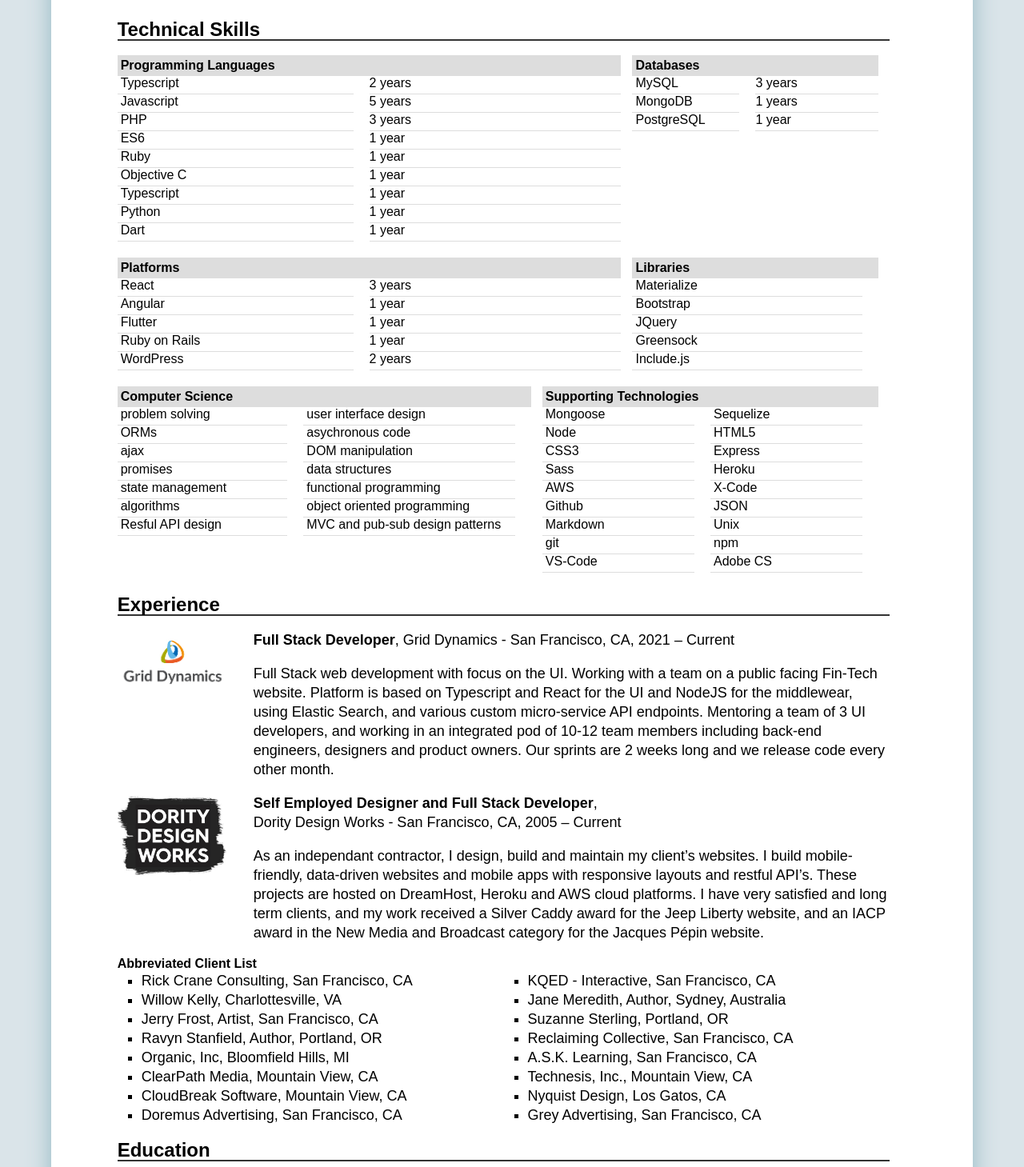
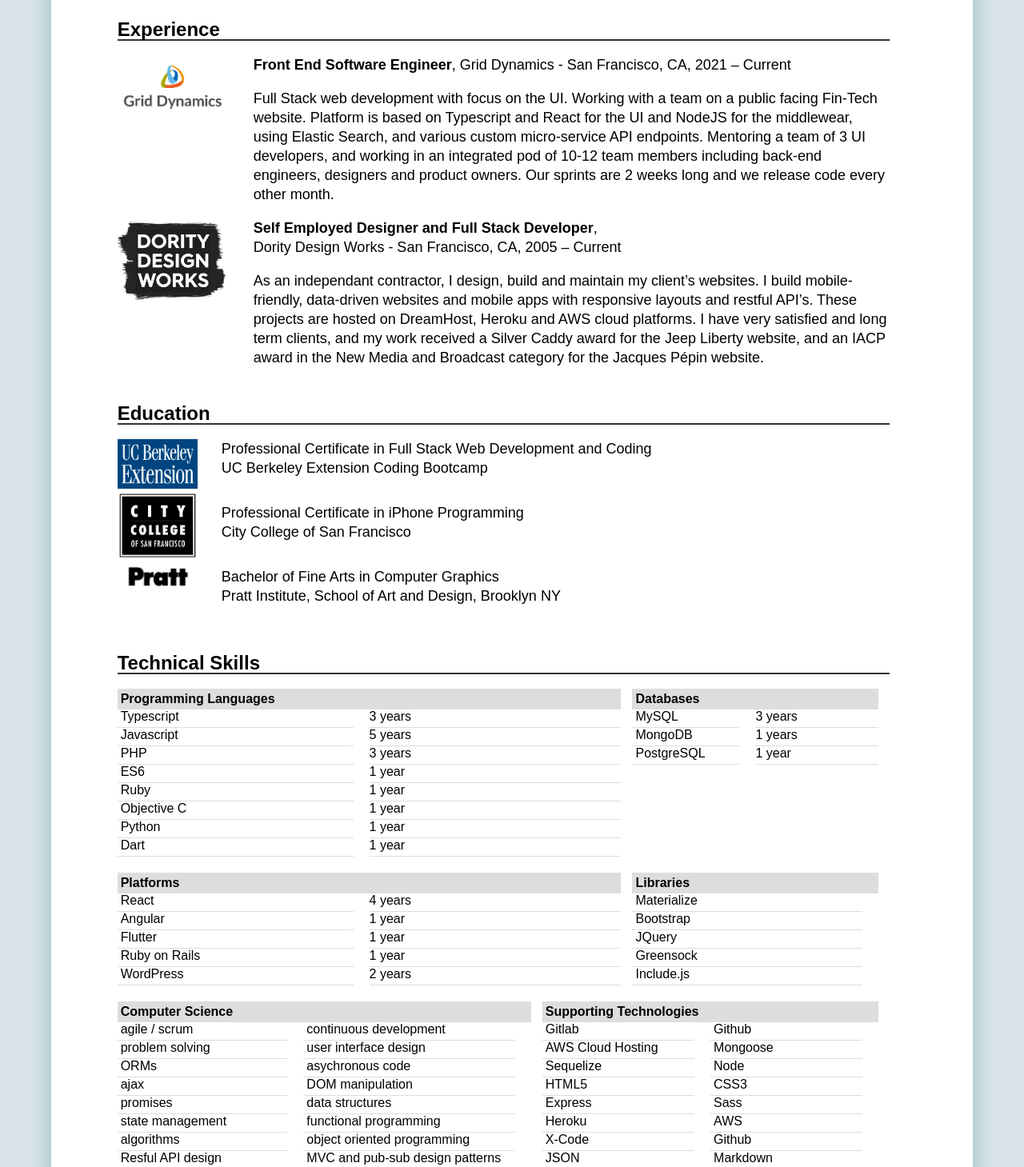
Before and after one commit to b0rgbart3/portfolio2025, a React (Create React App) app in the folder client/: page /resume in a window 1280 px wide. Shown: the part 720-2179 px from the top of the page at 80% size. Built offline with nearby package versions, Linux system fonts and the light colour scheme; a web font is replaced by a local one.

Commit message:
update to resume page

```diff
--- a/client/src/pages/Resume.js
+++ b/client/src/pages/Resume.js
@@ -106,6 +106,62 @@
 </ul>
 
 <br></br>
+
+<h2>Experience</h2>
+
+<div className='experience'>
+  <div className='logoBox'>
+  <a href='https://ddworks.org'>
+    <img src={GridLogo} /></a>
+  </div>
+  <div className='worksBox'>
+
+  <p><strong>Front End Software Engineer</strong>, <span className='nobr'>Grid Dynamics - San Francisco, CA, 2021 – Current</span>
+<br></br>
+<strong></strong></p>
+<p>
+Full Stack web development with focus on the UI.  Working with a team on a public facing Fin-Tech website.  Platform is based on Typescript and React for the UI and NodeJS for the middlewear,
+using Elastic Search, and various custom micro-service API endpoints. Mentoring a team of 3 UI developers, and working in an integrated pod of 10-12 team members including back-end engineers, designers and product owners. Our sprints are 2 weeks long and we release code every other month.</p>
+  </div>
+</div>
+
+<div className='experience'>
+  <div className='logoBox'>
+  <a href='https://ddworks.org'>
+    <img src={DDWorksLogo} /></a>
+  </div>
+  <div className='worksBox'>
+
+  <p><strong>Self Employed Designer and Full Stack Developer</strong>, <span className='nobr'>Dority Design Works - San Francisco, CA, 2005 – Current</span>
+<br></br>
+<strong></strong></p>
+<p>
+As an independant contractor, I design, build and maintain my client’s websites. I build mobile-friendly, data-driven websites and mobile apps with responsive layouts and restful API’s.  These projects are hosted on DreamHost, Heroku and AWS cloud platforms. I have very satisfied and long term clients, and my work received a Silver Caddy award for the Jeep Liberty website, and an IACP award in the New Media and Broadcast category for the Jacques Pépin website.
+</p>
+  </div>
+</div>
+<br></br>
+<h2>Education</h2>
+<div className='education'>
+<div className='edLogos'>
+      <img src={UCB} />
+      <br></br>
+      <img src={CCSF} />
+      <br></br>
+      <img src={Pratt} />
+</div>
+<div>
+<ul>
+<li>
+Professional Certificate in Full Stack Web Development and Coding<br></br>UC Berkeley Extension Coding Bootcamp</li>
+<li>
+Professional Certificate in iPhone Programming<br></br> City College of San Francisco</li>
+<li>
+Bachelor of Fine Arts in Computer Graphics<br></br>Pratt Institute, School of Art and Design, Brooklyn NY</li>
+</ul>
+</div></div>
+
+<br></br>
 <h2>Technical Skills</h2>
 
 <div className='skillRow1'>
@@ -113,7 +169,7 @@
 <div className='skillTitle'>Programming Languages</div>
 <div className='skillCol2'>
           <div className='skill'>Typescript</div>
-        <div className='year'>2 years</div>
+        <div className='year'>3 years</div>
         <div className='skill'>Javascript</div>
         <div className='year'>5 years</div>
         <div className='skill'>PHP</div>
@@ -124,8 +180,6 @@
         <div className='year'>1 year</div>
 
         <div className='skill'>Objective C</div>
-        <div className='year'>1 year</div>
-        <div className='skill'>Typescript</div>
         <div className='year'>1 year</div>
         <div className='skill'>Python</div>
         <div className='year'>1 year</div>
@@ -153,7 +207,7 @@
       <div className='skillCol2'>
 
         <div className='skill'>React</div>
-        <div className='year'>3 years</div>
+        <div className='year'>4 years</div>
         <div className='skill'>Angular</div>
         <div className='year'>1 year</div>
         <div className='skill'>Flutter</div>
@@ -178,6 +232,9 @@
 <div className='skillCol'>
       <div className='skillTitle'>Computer Science</div>
       <div className='skillCol2b'>
+
+               <div className='skill'>agile / scrum</div>
+          <div className='skill'>continuous development</div>
 
           <div className='skill'>problem solving</div>
           <div className='skill'>user interface design</div>
@@ -206,6 +263,9 @@
 <div className='skillCol'>
       <div className='skillTitle lastrow'>Supporting Technologies</div>
       <div className='skillCol2'>
+                   <div className='skill'>Gitlab</div>
+                   <div className='skill'>Github</div>
+              <div className='skill'>AWS Cloud Hosting</div>
           <div className='skill'>Mongoose</div>
           <div className='skill'>Sequelize</div>
           <div className='skill'>Node</div>
@@ -229,42 +289,7 @@
     </div>
 
 
-
 <br></br>
-
-<h2>Experience</h2>
-
-<div className='experience'>
-  <div className='logoBox'>
-  <a href='https://ddworks.org'>
-    <img src={GridLogo} /></a>
-  </div>
-  <div className='worksBox'>
-
-  <p><strong>Full Stack Developer</strong>, <span className='nobr'>Grid Dynamics - San Francisco, CA, 2021 – Current</span>
-<br></br>
-<strong></strong></p>
-<p>
-Full Stack web development with focus on the UI.  Working with a team on a public facing Fin-Tech website.  Platform is based on Typescript and React for the UI and NodeJS for the middlewear,
-using Elastic Search, and various custom micro-service API endpoints. Mentoring a team of 3 UI developers, and working in an integrated pod of 10-12 team members including back-end engineers, designers and product owners. Our sprints are 2 weeks long and we release code every other month.</p>
-  </div>
-</div>
-
-<div className='experience'>
-  <div className='logoBox'>
-  <a href='https://ddworks.org'>
-    <img src={DDWorksLogo} /></a>
-  </div>
-  <div className='worksBox'>
-
-  <p><strong>Self Employed Designer and Full Stack Developer</strong>, <span className='nobr'>Dority Design Works - San Francisco, CA, 2005 – Current</span>
-<br></br>
-<strong></strong></p>
-<p>
-As an independant contractor, I design, build and maintain my client’s websites. I build mobile-friendly, data-driven websites and mobile apps with responsive layouts and restful API’s.  These projects are hosted on DreamHost, Heroku and AWS cloud platforms. I have very satisfied and long term clients, and my work received a Silver Caddy award for the Jeep Liberty website, and an IACP award in the New Media and Broadcast category for the Jacques Pépin website.
-</p>
-  </div>
-</div>
 
 <div className='clientlist'>
 <strong>Abbreviated Client List</strong>
@@ -356,27 +381,12 @@
 <a href='https://github.com/b0rgbart3/LightBurst' className='pbutton'>github</a></div>
 </div> */}
 
-<h2>Education</h2>
-<div className='education'>
-<div className='edLogos'>
-      <img src={UCB} />
-      <br></br>
-      <img src={CCSF} />
-      <br></br>
-      <img src={Pratt} />
+
+
+<br></br>
 </div>
-<div>
-<ul>
-<li>
-Professional Certificate in Full Stack Web Development and Coding<br></br>UC Berkeley Extension Coding Bootcamp</li>
-<li>
-Professional Certificate in iPhone Programming<br></br> City College of San Francisco</li>
-<li>
-Bachelor of Fine Arts in Computer Graphics<br></br>Pratt Institute, School of Art and Design, Brooklyn NY</li>
-</ul>
-</div>
-</div>
-</div>
+
+
     )
   }
   return (
```
